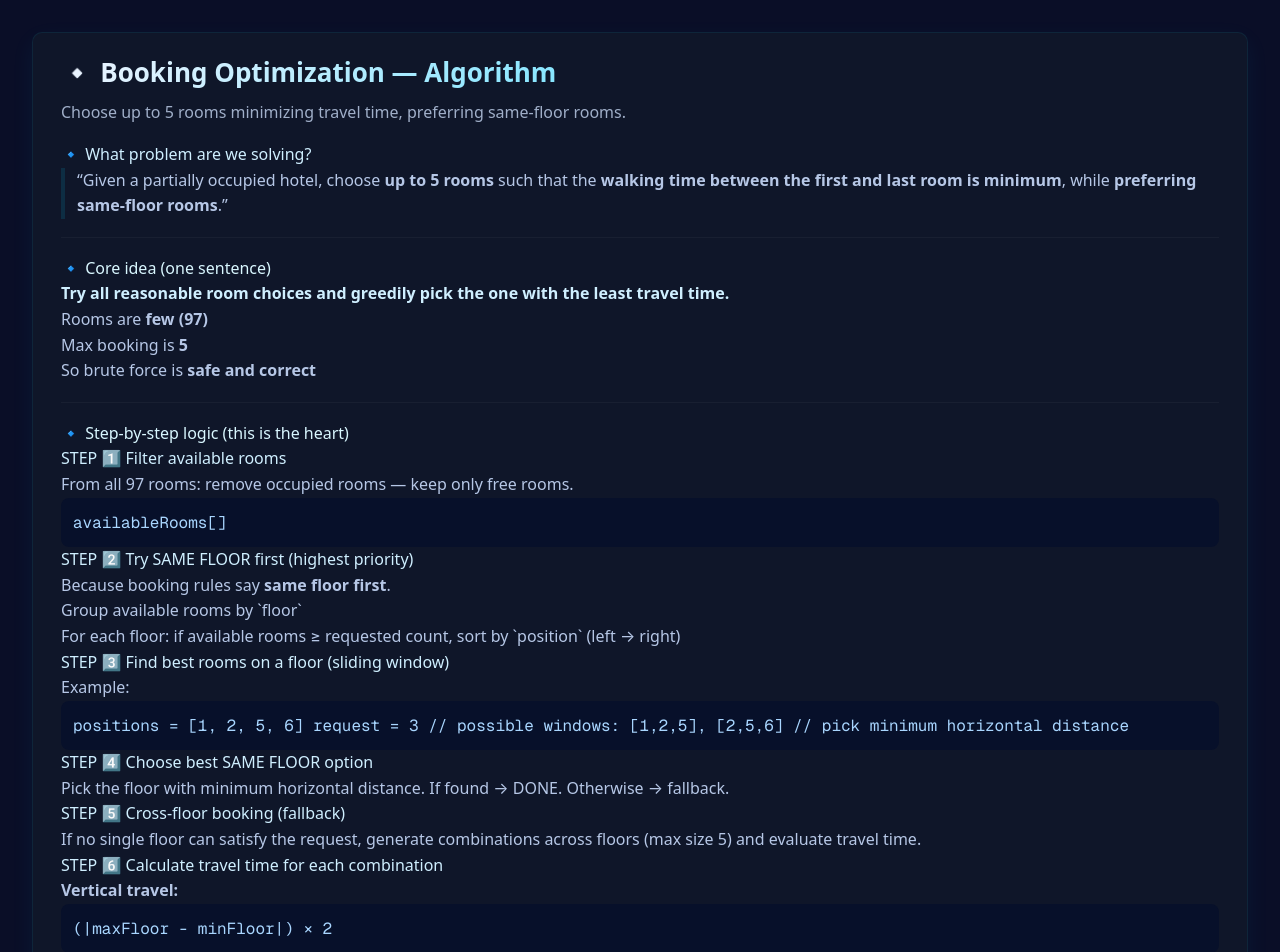
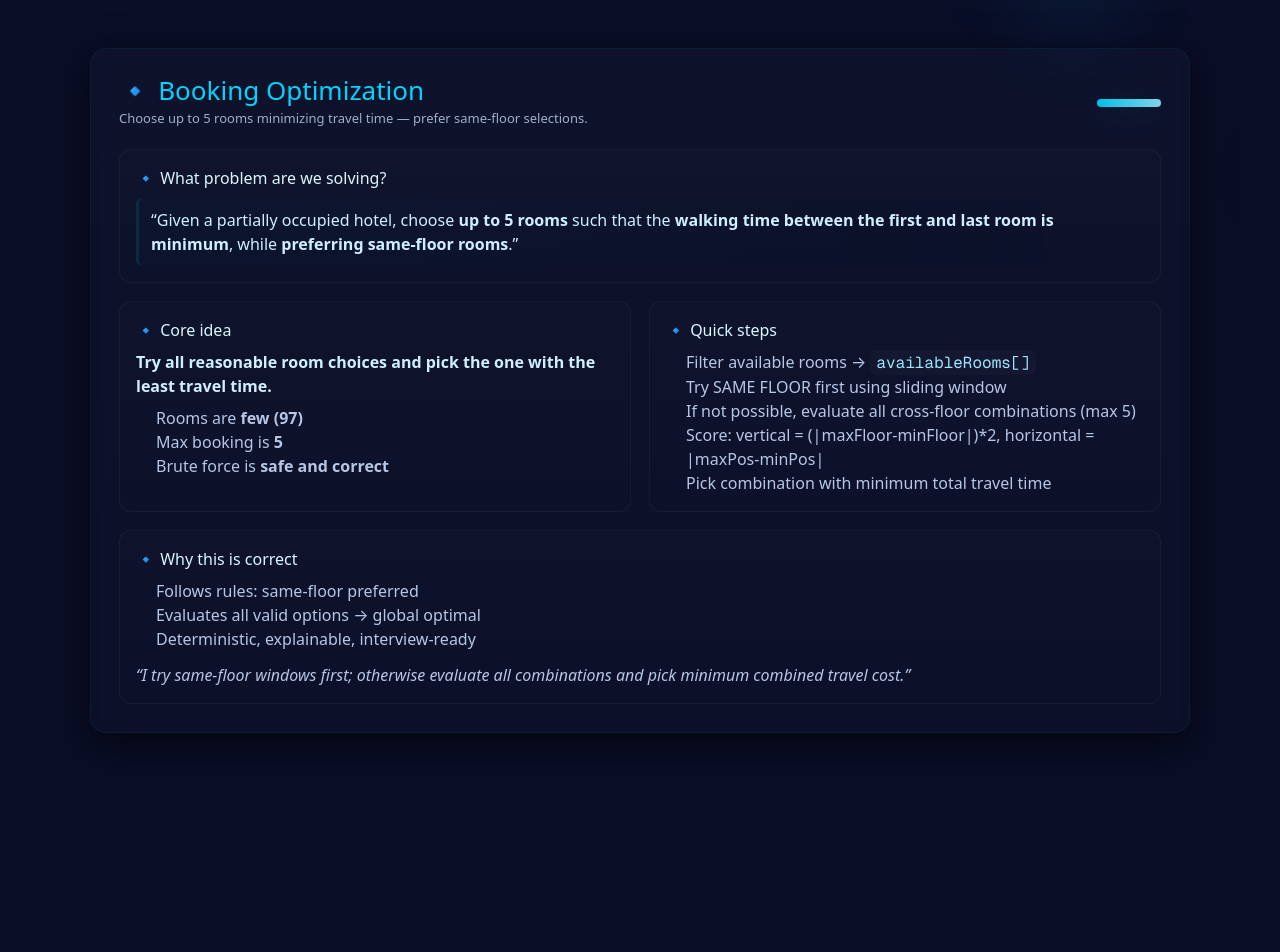
Before and after one commit to Janakiraman1021/HotesReservationSystem, a Next.js app: page /algorithm in a window 1280 px wide. Shown: the top 952 px of the page. After the commit the page ends 800 px from the top, so only its background shows below. Built offline with nearby package versions, Linux system fonts and the light colour scheme.

Commit message:
Refactor AlgorithmPage component for improved readability and functionality

```diff
--- a/app/algorithm/page.jsx
+++ b/app/algorithm/page.jsx
@@ -1,113 +1,104 @@
 'use client';
 
-import React from 'react';
+import React, { useEffect, useState } from 'react';
 
 export default function AlgorithmPage() {
+  const [ready, setReady] = useState(false);
+
+  useEffect(() => {
+    const t = setTimeout(() => setReady(true), 80);
+    return () => clearTimeout(t);
+  }, []);
+
   return (
-    <div
-      style={{
-        minHeight: '100vh',
-        backgroundColor: '#0a0e27',
-        color: '#f0f4ff',
-        fontFamily: 'system-ui, -apple-system, sans-serif',
-        padding: '32px',
-      }}
-    >
-      <div style={{
-        backgroundColor: '#0f1629',
-        padding: '20px 28px',
-        borderRadius: '10px',
-        border: '1px solid rgba(0,212,255,0.08)',
-        boxShadow: '0 8px 24px rgba(0,212,255,0.06)'
-      }}>
-        <h1 style={{
-          margin: 0,
-          fontSize: '26px',
-          fontWeight: 700,
-          background: 'linear-gradient(135deg, #f0f4ff 0%, #00d4ff 100%)',
-          WebkitBackgroundClip: 'text',
-          WebkitTextFillColor: 'transparent',
-          backgroundClip: 'text',
-        }}>🔹 Booking Optimization — Algorithm</h1>
-        <p style={{ color: '#a0afc9', marginTop: '8px', marginBottom: '18px' }}>Choose up to 5 rooms minimizing travel time, preferring same-floor rooms.</p>
+    <div className={`algo-root ${ready ? 'ready' : ''}`}>
+      <div className="bg-orbs" />
 
-        <article style={{ lineHeight: 1.6 }}>
-          <section>
-            <h2 style={{ color: '#cfefff' }}>🔹 What problem are we solving?</h2>
-            <blockquote style={{ color: '#b6c7e6', borderLeft: '4px solid rgba(0,212,255,0.12)', paddingLeft: '12px' }}>
+      <main className="algo-card">
+        <header className="algo-header">
+          <div className="title-wrap">
+            <h1 className="title">🔹 Booking Optimization</h1>
+            <p className="subtitle">Choose up to 5 rooms minimizing travel time — prefer same-floor selections.</p>
+          </div>
+          <div className="accent" />
+        </header>
+
+        <section className="content">
+          <article className="panel">
+            <h2>🔹 What problem are we solving?</h2>
+            <blockquote>
               “Given a partially occupied hotel, choose <strong>up to 5 rooms</strong> such that the <strong>walking time between the first and last room is minimum</strong>, while <strong>preferring same-floor rooms</strong>.”
             </blockquote>
-          </section>
+          </article>
 
-          <hr style={{ border: 'none', borderTop: '1px solid rgba(255,255,255,0.04)', margin: '18px 0' }} />
+          <div className="grid">
+            <article className="panel">
+              <h3>🔹 Core idea</h3>
+              <p className="lead"><strong>Try all reasonable room choices and pick the one with the least travel time.</strong></p>
+              <ul>
+                <li>Rooms are <strong>few (97)</strong></li>
+                <li>Max booking is <strong>5</strong></li>
+                <li>Brute force is <strong>safe and correct</strong></li>
+              </ul>
+            </article>
 
-          <section>
-            <h3 style={{ color: '#d9f7ff' }}>🔹 Core idea (one sentence)</h3>
-            <p style={{ color: '#cfefff' }}><strong>Try all reasonable room choices and greedily pick the one with the least travel time.</strong></p>
-            <ul style={{ color: '#b6c7e6' }}>
-              <li>Rooms are <strong>few (97)</strong></li>
-              <li>Max booking is <strong>5</strong></li>
-              <li>So brute force is <strong>safe and correct</strong></li>
+            <article className="panel">
+              <h3>🔹 Quick steps</h3>
+              <ol>
+                <li>Filter available rooms → <code>availableRooms[]</code></li>
+                <li>Try SAME FLOOR first using sliding window</li>
+                <li>If not possible, evaluate all cross-floor combinations (max 5)</li>
+                <li>Score: vertical = (|maxFloor-minFloor|)*2, horizontal = |maxPos-minPos|</li>
+                <li>Pick combination with minimum total travel time</li>
+              </ol>
+            </article>
+          </div>
+
+          <article className="panel">
+            <h3>🔹 Why this is correct</h3>
+            <ul>
+              <li>Follows rules: same-floor preferred</li>
+              <li>Evaluates all valid options → global optimal</li>
+              <li>Deterministic, explainable, interview-ready</li>
             </ul>
-          </section>
+            <p className="one-liner">“I try same-floor windows first; otherwise evaluate all combinations and pick minimum combined travel cost.”</p>
+          </article>
+        </section>
+      </main>
 
-          <hr style={{ border: 'none', borderTop: '1px solid rgba(255,255,255,0.04)', margin: '18px 0' }} />
+      <style>{`
+        :root{--bg:#0a0e27;--panel:#0f1629;--muted:#a0afc9;--accent:#00d4ff;--glass:rgba(255,255,255,0.04)}
+        .algo-root{min-height:100vh;background:var(--bg);color:#f0f4ff;font-family:system-ui,-apple-system,Segoe UI,Roboto;padding:48px 32px;position:relative;overflow:hidden}
+        .bg-orbs{position:absolute;inset:-20% -10% auto auto;width:60vmin;height:60vmin;background:radial-gradient(circle at 30% 30%, rgba(0,212,255,0.07), transparent 20%), radial-gradient(circle at 80% 70%, rgba(255,77,79,0.03), transparent 15%);filter:blur(30px);transform:translateZ(0);pointer-events:none}
+        .algo-card{max-width:1100px;margin:0 auto;background:linear-gradient(180deg, rgba(255,255,255,0.02), rgba(255,255,255,0.01));border:1px solid rgba(0,212,255,0.06);border-radius:16px;padding:28px;box-shadow:0 12px 40px rgba(0,0,0,0.6);backdrop-filter:blur(6px);position:relative}
+        .algo-header{display:flex;align-items:center;justify-content:space-between;gap:24px}
+        .title{margin:0;font-size:26px;line-height:1;color:var(--accent);text-shadow:0 6px 30px rgba(0,212,255,0.06)}
+        .subtitle{margin:6px 0 0 0;color:var(--muted);font-size:13px}
+        .accent{width:64px;height:8px;background:linear-gradient(90deg,var(--accent),#8be9ff);border-radius:999px;box-shadow:0 6px 30px rgba(0,212,255,0.12);opacity:0.9}
+        .content{margin-top:20px;display:flex;flex-direction:column;gap:18px}
+        .grid{display:grid;grid-template-columns:1fr 1fr;gap:18px}
+        .panel{background:linear-gradient(180deg, rgba(255,255,255,0.01), rgba(255,255,255,0.005));border-radius:12px;padding:16px;border:1px solid var(--glass);opacity:0;transform:translateY(8px) scale(0.995);transition:all 480ms cubic-bezier(.2,.9,.2,1)}
+        .panel h2,.panel h3{margin:0 0 8px 0;color:#d9f7ff}
+        .panel blockquote{margin:0;padding:10px 12px;border-left:3px solid rgba(0,212,255,0.12);color:#cfefff;background:linear-gradient(90deg, rgba(0,212,255,0.02), transparent);border-radius:6px}
+        .panel .lead{color:#cfefff}
+        .panel ul,.panel ol{margin:8px 0 0 20px;color:#b6c7e6}
+        .panel code{background:rgba(255,255,255,0.02);padding:2px 6px;border-radius:6px;color:#9ee7ff}
+        .one-liner{margin-top:12px;color:#b6c7e6;font-style:italic}
 
-          <section>
-            <h3 style={{ color: '#d9f7ff' }}>🔹 Step-by-step logic (this is the heart)</h3>
+        /* reveal animation */
+        .ready .panel{opacity:1;transform:none}
+        .ready .panel:nth-child(1){transition-delay:120ms}
+        .ready .panel:nth-child(2){transition-delay:220ms}
+        .ready .panel:nth-child(3){transition-delay:320ms}
+        .ready .grid .panel:nth-child(1){transition-delay:240ms}
+        .ready .grid .panel:nth-child(2){transition-delay:300ms}
 
-            <h4 style={{ color: '#cfefff' }}>STEP 1️⃣ Filter available rooms</h4>
-            <p style={{ color: '#b6c7e6' }}>From all 97 rooms: remove occupied rooms — keep only free rooms.</p>
-            <pre style={{ background: '#07102a', padding: '12px', borderRadius: '8px', overflowX: 'auto', color: '#a9d6ff' }}><code>availableRooms[]</code></pre>
+        /* subtle hover */
+        .panel:hover{transform:translateY(-6px) scale(1.005);box-shadow:0 18px 60px rgba(0,212,255,0.04)}
 
-            <h4 style={{ color: '#cfefff' }}>STEP 2️⃣ Try SAME FLOOR first (highest priority)</h4>
-            <p style={{ color: '#b6c7e6' }}>Because booking rules say <strong>same floor first</strong>.</p>
-            <ol style={{ color: '#b6c7e6' }}>
-              <li>Group available rooms by `floor`</li>
-              <li>For each floor: if available rooms ≥ requested count, sort by `position` (left → right)</li>
-            </ol>
-
-            <h4 style={{ color: '#cfefff' }}>STEP 3️⃣ Find best rooms on a floor (sliding window)</h4>
-            <p style={{ color: '#b6c7e6' }}>Example:</p>
-            <pre style={{ background: '#07102a', padding: '12px', borderRadius: '8px', overflowX: 'auto', color: '#a9d6ff' }}><code>positions = [1, 2, 5, 6]
-request = 3
-// possible windows: [1,2,5], [2,5,6]
-// pick minimum horizontal distance
-</code></pre>
-
-            <h4 style={{ color: '#cfefff' }}>STEP 4️⃣ Choose best SAME FLOOR option</h4>
-            <p style={{ color: '#b6c7e6' }}>Pick the floor with minimum horizontal distance. If found → DONE. Otherwise → fallback.</p>
-
-            <h4 style={{ color: '#cfefff' }}>STEP 5️⃣ Cross-floor booking (fallback)</h4>
-            <p style={{ color: '#b6c7e6' }}>If no single floor can satisfy the request, generate combinations across floors (max size 5) and evaluate travel time.</p>
-
-            <h4 style={{ color: '#cfefff' }}>STEP 6️⃣ Calculate travel time for each combination</h4>
-            <p style={{ color: '#b6c7e6' }}><strong>Vertical travel:</strong></p>
-            <pre style={{ background: '#07102a', padding: '12px', borderRadius: '8px', overflowX: 'auto', color: '#a9d6ff' }}><code>(|maxFloor - minFloor|) × 2</code></pre>
-            <p style={{ color: '#b6c7e6' }}><strong>Horizontal travel:</strong></p>
-            <pre style={{ background: '#07102a', padding: '12px', borderRadius: '8px', overflowX: 'auto', color: '#a9d6ff' }}><code>|maxPosition - minPosition|</code></pre>
-            <p style={{ color: '#b6c7e6' }}><strong>Total travel time:</strong></p>
-            <pre style={{ background: '#07102a', padding: '12px', borderRadius: '8px', overflowX: 'auto', color: '#a9d6ff' }}><code>vertical + horizontal</code></pre>
-
-            <h4 style={{ color: '#cfefff' }}>STEP 7️⃣ Pick best combination</h4>
-            <p style={{ color: '#b6c7e6' }}>Choose the combination with minimum total travel time — global optimal.</p>
-
-            <h4 style={{ color: '#cfefff' }}>STEP 8️⃣ Return result (backend-style)</h4>
-            <p style={{ color: '#b6c7e6' }}>Return an array of room ids:</p>
-            <pre style={{ background: '#07102a', padding: '12px', borderRadius: '8px', overflowX: 'auto', color: '#a9d6ff' }}><code>[roomId1, roomId2, roomId3]</code></pre>
-
-            <h3 style={{ color: '#d9f7ff' }}>🔹 Why this logic is CORRECT</h3>
-            <ul style={{ color: '#b6c7e6' }}>
-              <li>Follows booking rules in order</li>
-              <li>Always minimizes travel time</li>
-              <li>Deterministic and easy to explain</li>
-            </ul>
-
-            <h3 style={{ color: '#d9f7ff' }}>🔹 One-sentence explanation (interview-ready)</h3>
-            <p style={{ color: '#b6c7e6' }}>“I first try to satisfy the request on a single floor using a sliding window to minimize horizontal distance; if that’s not possible, I evaluate all valid cross-floor combinations and greedily select the one with the least combined vertical and horizontal travel cost.”</p>
-          </section>
-        </article>
-      </div>
+        /* responsive */
+        @media (max-width:880px){.grid{grid-template-columns:1fr}.algo-card{padding:20px}}
+      `}</style>
     </div>
   );
 }
```
